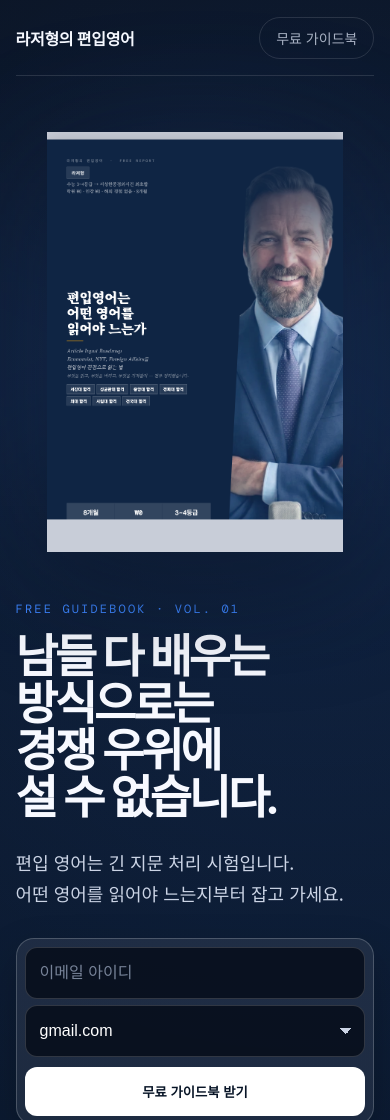
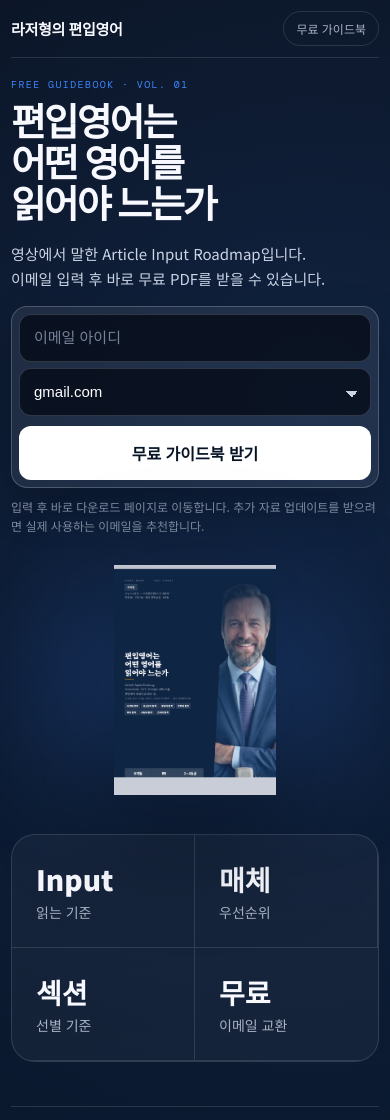
Before and after one commit to securemj0411-maker/roger_bro, a website: page MVP landingpage/index.html in a window 390 px wide. Shown: the top 1120 px of the page. Drawn offline with nearby package versions, Linux system fonts and the light colour scheme.

Commit message:
Prioritize mobile guidebook signup

```diff
--- a/MVP landingpage/index.html
+++ b/MVP landingpage/index.html
@@ -17,10 +17,10 @@
     <section class="hero">
       <div class="hero-copy">
         <p class="eyebrow">FREE GUIDEBOOK · VOL. 01</p>
-        <h1>남들 다 배우는<br />방식으로는<br />경쟁 우위에<br />설 수 없습니다.</h1>
+        <h1>편입영어는<br />어떤 영어를<br />읽어야 느는가</h1>
         <p class="sub">
-          편입 영어는 긴 지문 처리 시험입니다.<br />
-          어떤 영어를 읽어야 느는지부터 잡고 가세요.
+          영상에서 말한 Article Input Roadmap입니다.<br />
+          이메일 입력 후 바로 무료 PDF를 받을 수 있습니다.
         </p>
 
         <form id="leadForm" class="lead-form">
--- a/MVP landingpage/style.css
+++ b/MVP landingpage/style.css
@@ -433,9 +433,34 @@ h3{font-size:20px;margin-bottom:10px}
 }
 
 @media (max-width:860px){
-  .hero{grid-template-columns:1fr;min-height:auto;padding:56px 0}
-  .hero-art{order:-1}
-  .hero-art img{max-height:420px}
+  .page{width:min(100% - 28px,1120px);padding-bottom:56px}
+  .nav{height:58px}
+  .nav-link{padding:8px 12px;font-size:13px}
+  .hero{
+    grid-template-columns:1fr;
+    min-height:auto;
+    padding:28px 0 34px;
+    gap:24px;
+    align-items:start;
+  }
+  .hero-copy{display:flex;flex-direction:column}
+  .hero-copy .eyebrow{margin-bottom:12px}
+  h1{
+    font-size:clamp(38px,11vw,54px);
+    line-height:1.08;
+    margin-bottom:16px;
+  }
+  .sub{
+    font-size:16px;
+    line-height:1.65;
+    margin-bottom:18px;
+  }
+  .lead-form{
+    border-radius:16px;
+    padding:7px;
+  }
+  .hero-art img{max-height:300px}
+  .hero-art::before{inset:18% 12%;filter:blur(56px)}
   .proof-strip{grid-template-columns:1fr 1fr;margin-bottom:44px}
   .proof-strip div{border-bottom:1px solid var(--line)}
   .cards{grid-template-columns:1fr}
@@ -447,6 +472,13 @@ h3{font-size:20px;margin-bottom:10px}
 }
 
 @media (max-width:520px){
+  .page{width:min(100% - 22px,1120px)}
+  .brand{font-size:15px}
+  .nav-link{font-size:12px}
+  .hero{padding-top:20px;gap:18px}
+  .eyebrow{font-size:10px;letter-spacing:.14em}
+  h1{font-size:38px;letter-spacing:-.055em}
+  .sub{font-size:15px;margin-bottom:14px}
   .email-builder{
     grid-template-columns:1fr;
   }
@@ -461,6 +493,19 @@ h3{font-size:20px;margin-bottom:10px}
     height:52px;
     margin-top:10px;
   }
+  .lead-form input,.lead-form select{
+    height:48px;
+    font-size:15px;
+  }
+  .lead-form button{
+    min-height:50px;
+    font-size:16px;
+  }
+  .micro{
+    font-size:12px;
+    margin-top:9px;
+  }
+  .hero-art img{max-height:230px}
   .panel-actions{
     justify-content:flex-start;
   }
```
